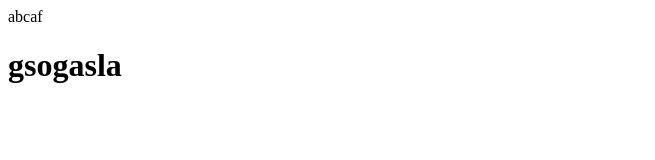
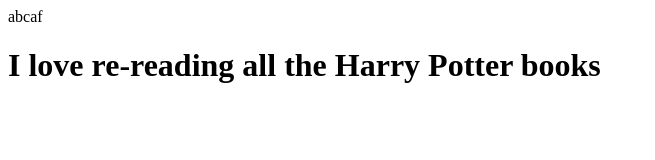
Before and after one commit to Revelio588/git-demo, a plain HTML site: page web/index.html in a window 1280 px wide. Shown: the whole page, without its empty margins (0-655 px from the left). Drawn offline with Linux system fonts and the light colour scheme.

Commit message:
update index

```diff
--- a/web/index.html
+++ b/web/index.html
@@ -1,5 +1,5 @@
 <html>
 <head><title>hi</title></head>
 <body><p>abcaf</p>
-<h1>gsogasla</h1></body>
+<h1>I love re-reading all the Harry Potter books</h1></body>
 </html>
```
